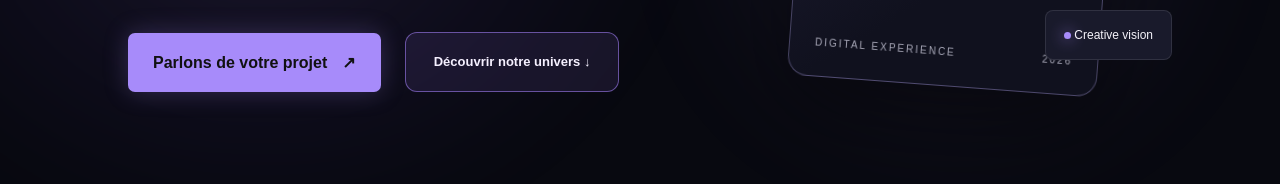
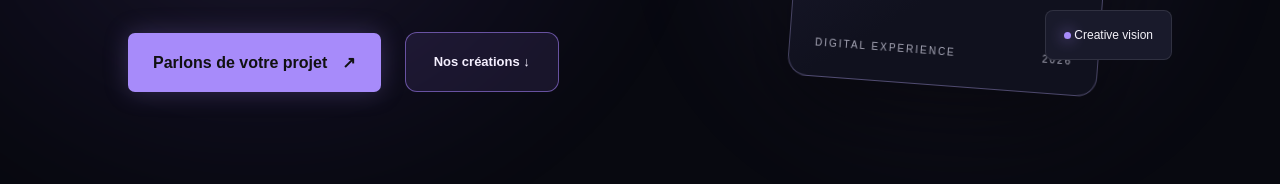
Before and after one commit to LennySouf/ai-website-builder, a plain HTML site: page index.html in a window 1280 px wide. Shown: the part 603-787 px from the top of the page. Drawn offline with Linux system fonts and the light colour scheme.

Commit message:
Update index.html

```diff
--- a/index.html
+++ b/index.html
@@ -56,7 +56,7 @@
           </a>
 
           <a href="#realisations" class="secondary-link">
-            Découvrir notre univers ↓
+            Nos créations ↓
           </a>
         </div>
 
```
